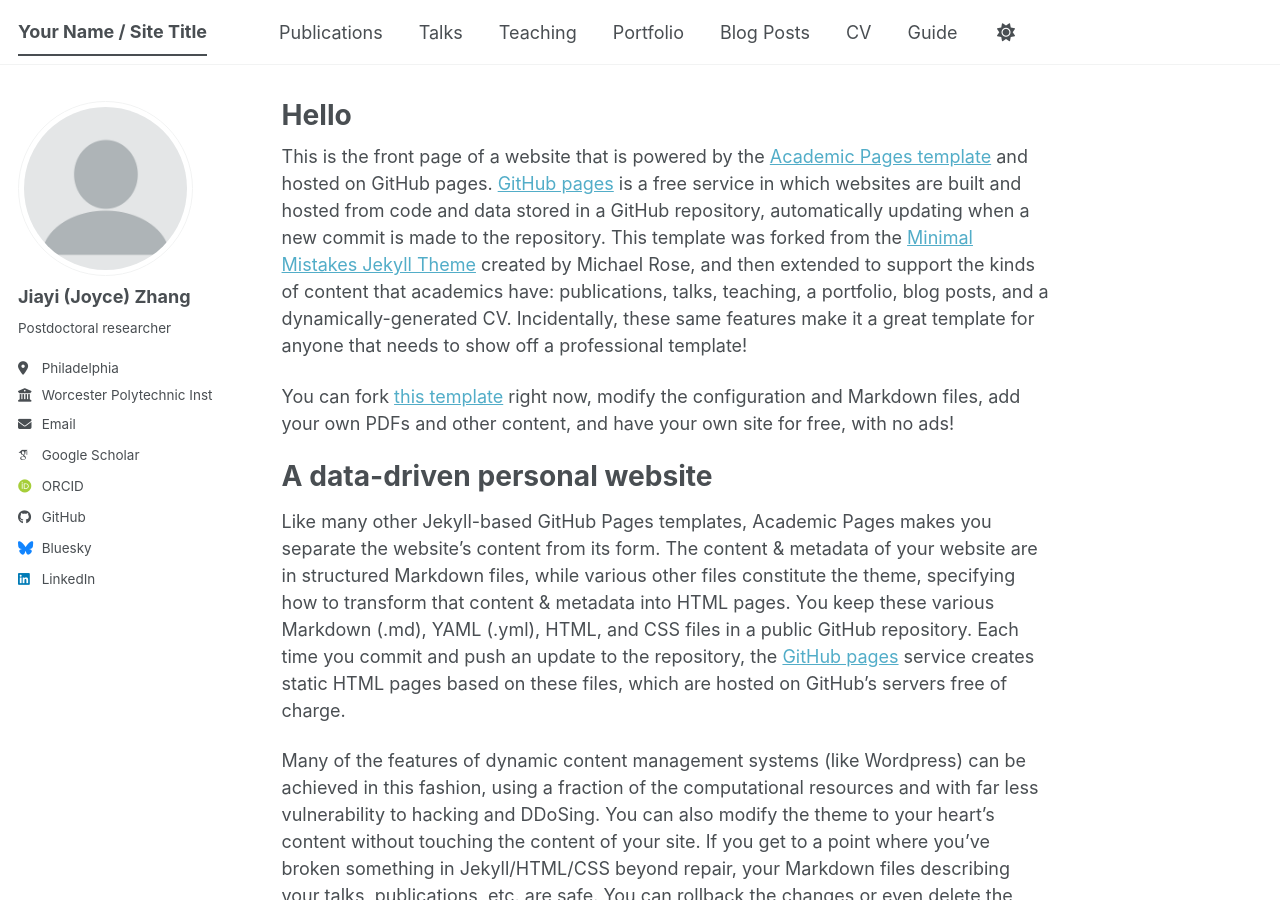
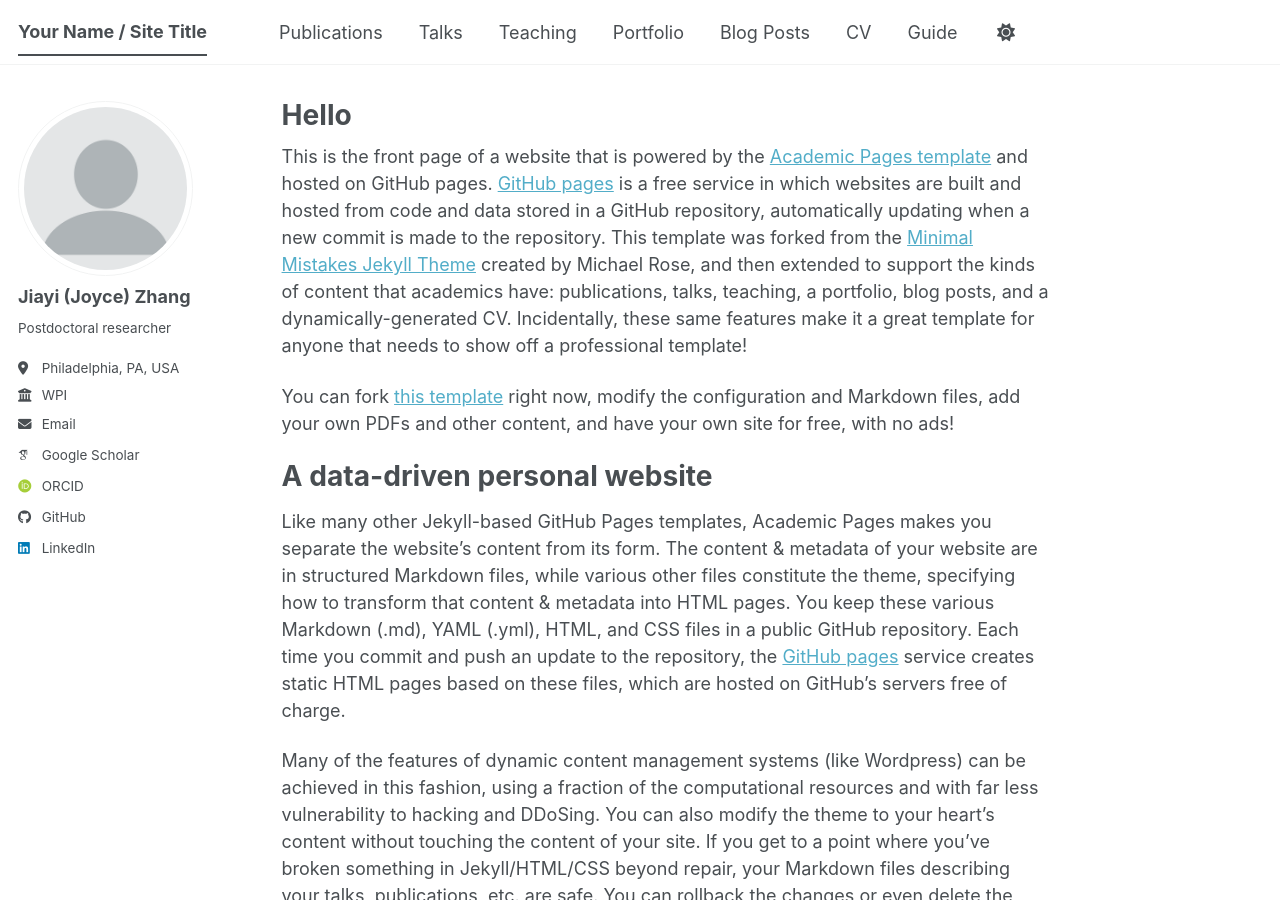
Before and after one commit to JZ2655/jz2655.github.io, a Jekyll site: the page built from _pages/about.md, in a window 1280 px wide and 900 px high. Built offline with Jekyll 4.4.1, drawn with Linux system fonts in a browser that asks for light colours; some web fonts are replaced; a script bundle is joined from its source files by our own code; library files that are not in the unit come from our copies.

Commit message:
Update _config.yml

```diff
--- a/_config.yml
+++ b/_config.yml
@@ -27,8 +27,8 @@
   name             : "Jiayi (Joyce) Zhang"
   pronouns         : # example: "she/her"
   bio              : "Postdoctoral researcher"
-  location         : "Philadelphia"
-  employer         : "Worcester Polytechnic Institute"
+  location         : "Philadelphia, PA, USA"
+  employer         : "WPI"
   uri              : # URL
   email            : "jzhang31@wpi.edu"
 
@@ -57,7 +57,7 @@
 
   # Social media
   artstation       : # Username
-  bluesky          : "bsky.app" # Replace this with you Bluesky username
+  bluesky          : #"bsky.app" # Replace this with you Bluesky username
   facebook         : # Username
   flickr           : # Username
   foursquare       : # Username
@@ -66,7 +66,7 @@
   keybase          : # Username
   instagram        : # Username
   lastfm           : # Username
-  linkedin         : "https://www.linkedin.com/in/jzhang7718"
+  linkedin         : "https://www.linkedin.com/in/jzhang7718/"
   mastodon         : # URL
   medium           : # URL
   pinterest        : # Username
```
